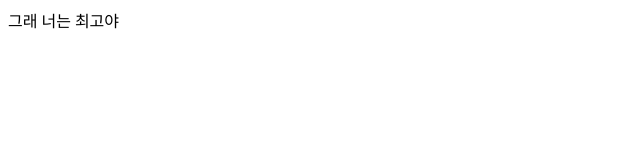
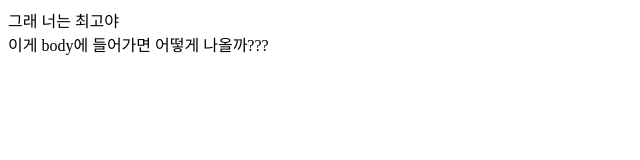
Before and after one commit to in63119/myPage, a website: page index.html in a window 1280 px wide. Shown: the whole page, without its empty margins (0-640 px from the left). Drawn offline with Linux system fonts and the light colour scheme.

Commit message:
fix: Add body

```diff
--- a/index.html
+++ b/index.html
@@ -6,5 +6,7 @@
     <title>나는 최고야</title>
     <div>그래 너는 최고야</div>
   </head>
-  <body></body>
+  <body>
+    <div>이게 body에 들어가면 어떻게 나올까???</div>
+  </body>
 </html>
```
